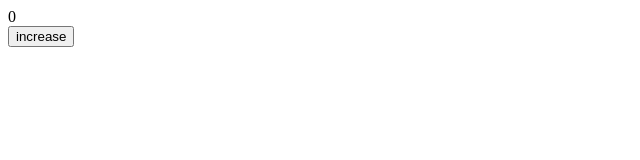
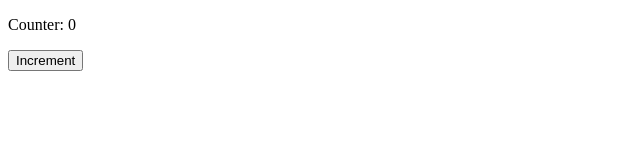
Before and after one commit to acciojob/increment-counter-sandeep18p, a website: page main.html in a window 1280 px wide. Shown: the whole page, without its empty margins (0-640 px from the left). Drawn offline with Linux system fonts and the light colour scheme.

Commit message:
created a submission

```diff
--- a/main.html
+++ b/main.html
@@ -7,10 +7,10 @@
 </head>
 
 <body>
-	<!-- the entire body must be written by student -->
-	<div id="count">0</div>
-	<button onclick=increment()>increase</button>
-    <script type="text/javascript" src="./script.js">
+
+    <p id="counter"></p>
+    <button id="incrementBtn">Increment</button>
+    <script type="text/javascript" src="./script.js"></script>
 </script>
 
 </body>
--- a/script.js
+++ b/script.js
@@ -1,8 +1,11 @@
-//your JS code here. If required.
-const tc = document.getElementById("count");
-var c1 =0;
-tc.innerHTML=c1;
-function increment(){
-c1++;
-  tc.innerHTML = c1;
-}
+const counterParagraph = document.getElementById("counter");
+const incrementBtn = document.getElementById("incrementBtn");
+let counterValue = 0;
+
+counterParagraph.textContent = `Counter: ${counterValue}`;
+
+incrementBtn.addEventListener("click", function() {
+    alert(`Un-incremented value: ${counterValue}`);
+    counterValue++;
+    counterParagraph.textContent = `Counter: ${counterValue}`;
+});
```
